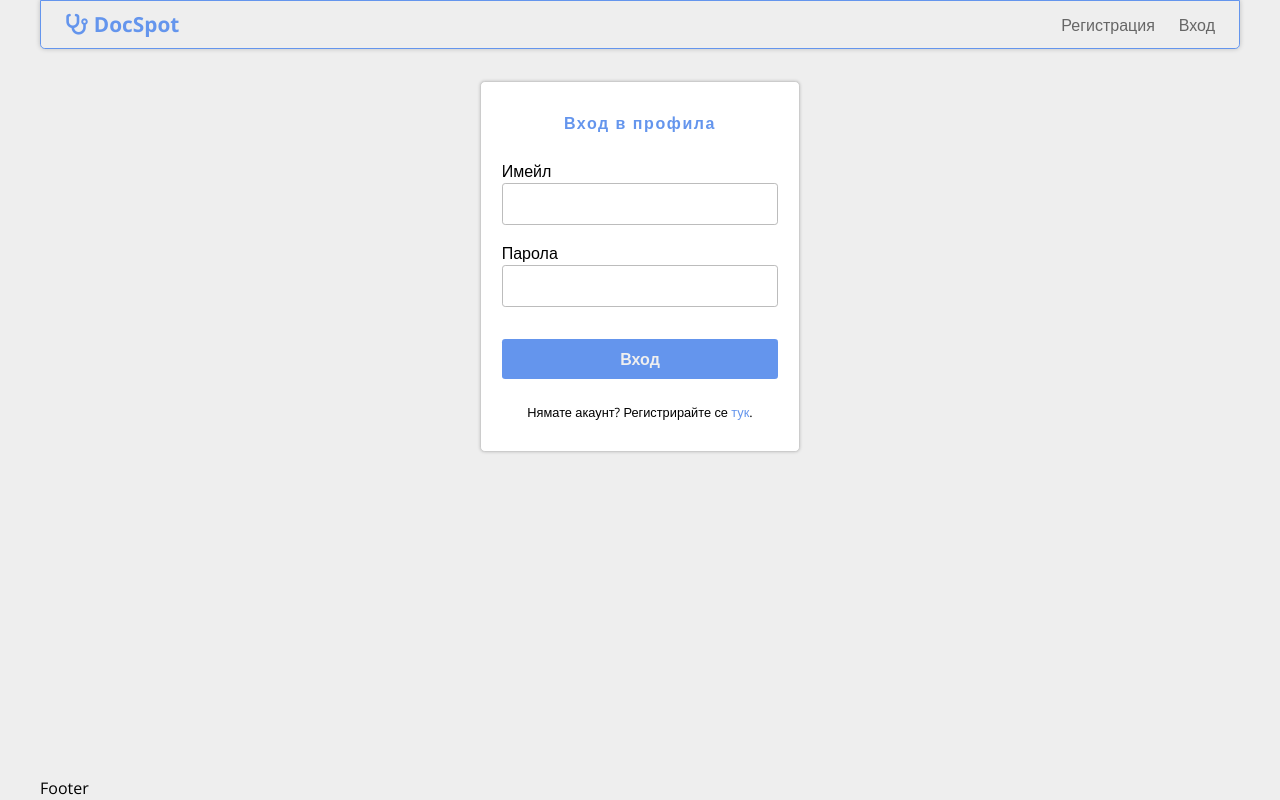
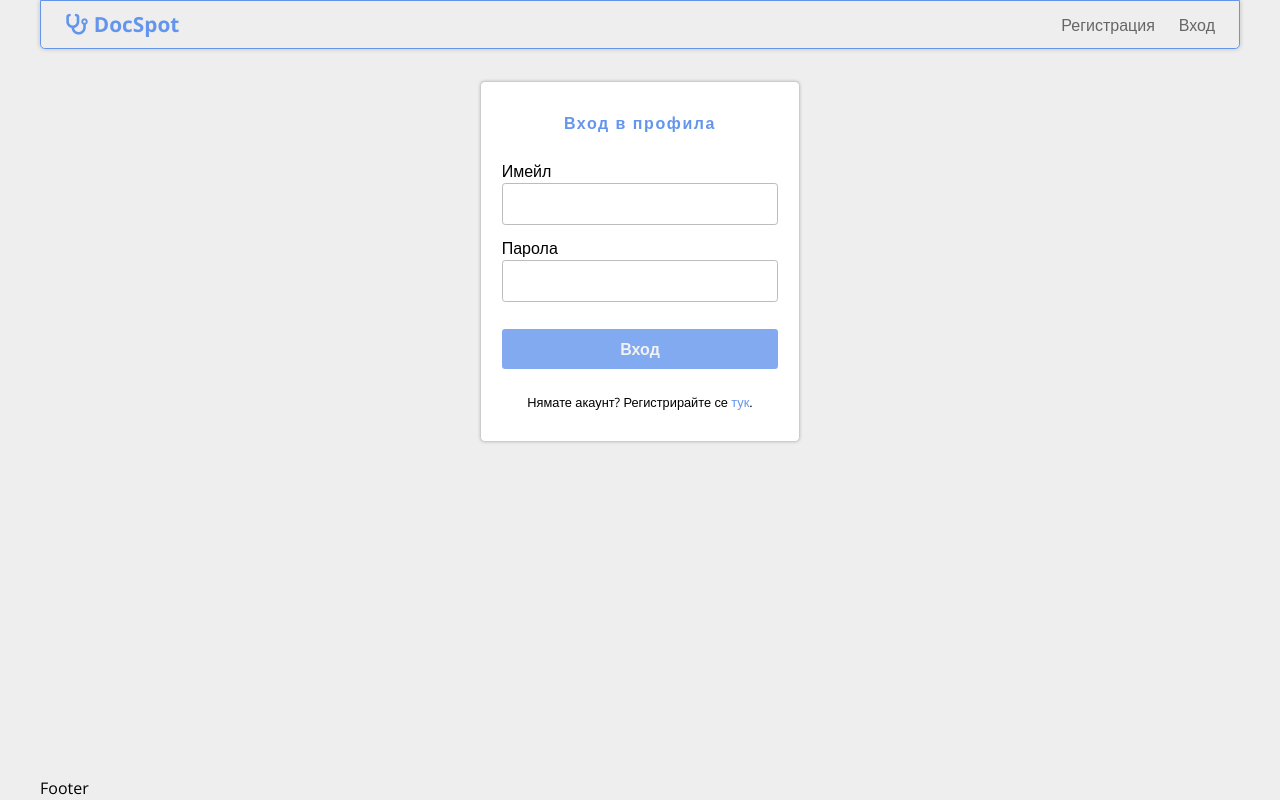
Before and after one commit to ahmedmatem/docspot-frontend, an Angular app: page /login in a window 1280 px wide. Built offline with nearby package versions, Linux system fonts and the light colour scheme.

Commit message:
Styling submit button disabled state on form validation

```diff
--- a/src/app/auth/login/login.component.css
+++ b/src/app/auth/login/login.component.css
@@ -27,7 +27,7 @@
 .login-container form .field {
     display: flex;
     flex-direction: column;
-    padding-bottom: 1em;
+    padding-bottom: 0.7em;
 }
 
 .login-container form .field label {
@@ -50,6 +50,10 @@ input[type='password'] {
     font-weight: 700;
 }
 
+.login-container form button:disabled {
+    opacity: 0.8;
+}
+
 .login-container footer {
     text-align: center;
     font-size: 0.8em;
--- a/src/app/auth/login/login.component.html
+++ b/src/app/auth/login/login.component.html
@@ -4,15 +4,15 @@
 
     <form #userProfile="ngForm" (ngSubmit)="handleSubmit(userProfile)">
         <div class="field">
-            <input type="email" id="username" name="username" ngModel />
+            <input type="email" id="username" name="username" ngModel required email />
             <label for="username">Имейл</label>
         </div>
         <div class="field">
-            <input type="password" id="password" name="password" ngModel />
+            <input type="password" id="password" name="password" ngModel required />
             <label for="password">Парола</label>
         </div>
 
-        <button type="submit" class="btn-primary">Вход</button>
+        <button type="submit" [disabled]="userProfile.invalid" class="btn-primary">Вход</button>
     </form>
 
     <footer>
```
